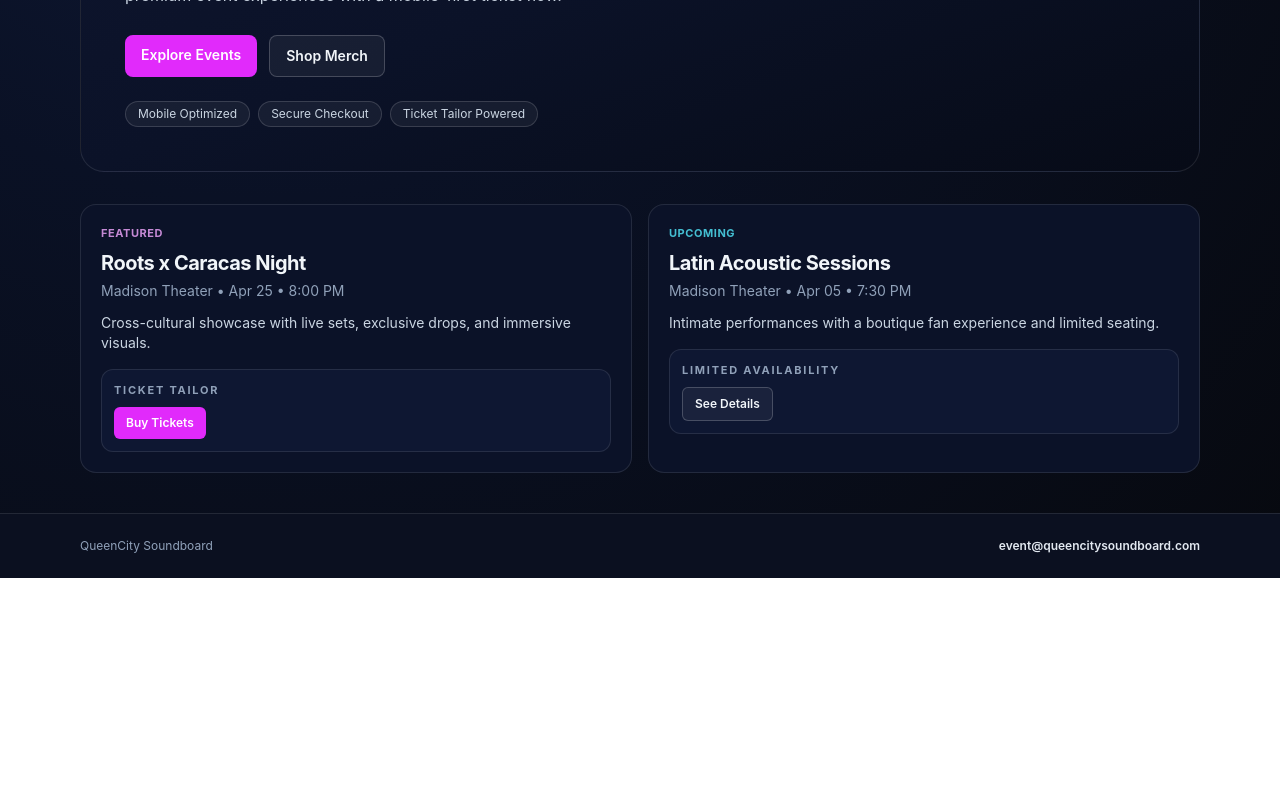
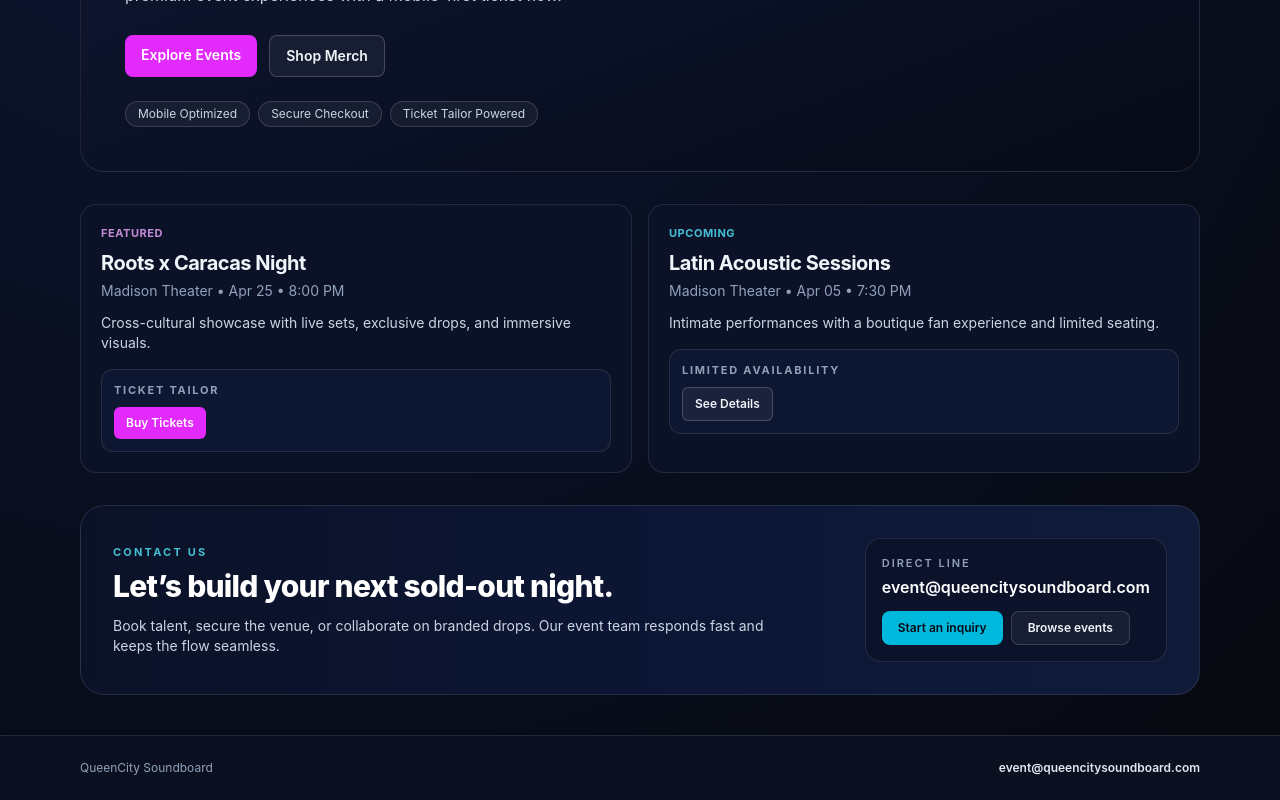
Before and after one commit to 0xwaya/queencity-soundboard-standalone, a Next.js app in the folder apps/web/: page / in a window 1280 px wide. Shown: the part 356-1156 px from the top of the page. Before the commit the page ends 934 px from the top, so only its background shows below. Built offline with nearby package versions, Linux system fonts and the light colour scheme.

Commit message:
Add contact us widget with event email

```diff
--- a/apps/web/src/app/page.tsx
+++ b/apps/web/src/app/page.tsx
@@ -57,6 +57,43 @@ export default function Home() {
           </div>
         </article>
       </section>
+
+      <section className="rounded-3xl border border-white/10 bg-gradient-to-r from-[#0b1228] via-[#0c1634] to-[#101b3a] p-6 md:p-8">
+        <div className="flex flex-col gap-6 md:flex-row md:items-center md:justify-between">
+          <div>
+            <p className="text-[11px] font-bold uppercase tracking-[0.2em] text-cyan-300/80">Contact Us</p>
+            <h2 className="mt-2 text-2xl font-extrabold tracking-tight text-white md:text-3xl">Let’s build your next sold-out night.</h2>
+            <p className="mt-3 max-w-2xl text-sm text-slate-300">
+              Book talent, secure the venue, or collaborate on branded drops. Our event team responds fast and keeps the flow seamless.
+            </p>
+          </div>
+          <div className="flex flex-col gap-3 rounded-2xl border border-white/10 bg-[#0b1024]/70 p-4">
+            <div>
+              <p className="text-[11px] font-semibold uppercase tracking-[0.18em] text-slate-400">Direct line</p>
+              <a
+                className="mt-1 inline-flex text-base font-semibold text-white hover:text-cyan-200"
+                href="mailto:event@queencitysoundboard.com"
+              >
+                event@queencitysoundboard.com
+              </a>
+            </div>
+            <div className="flex flex-wrap gap-2">
+              <a
+                className="inline-flex items-center justify-center rounded-lg bg-cyan-500 px-4 py-2 text-xs font-semibold text-[#050816] hover:bg-cyan-400"
+                href="mailto:event@queencitysoundboard.com?subject=Event%20Inquiry"
+              >
+                Start an inquiry
+              </a>
+              <Link
+                href="/events"
+                className="inline-flex items-center justify-center rounded-lg border border-white/15 bg-white/5 px-4 py-2 text-xs font-semibold text-slate-100 hover:bg-white/10"
+              >
+                Browse events
+              </Link>
+            </div>
+          </div>
+        </div>
+      </section>
     </div>
   );
 }
```
